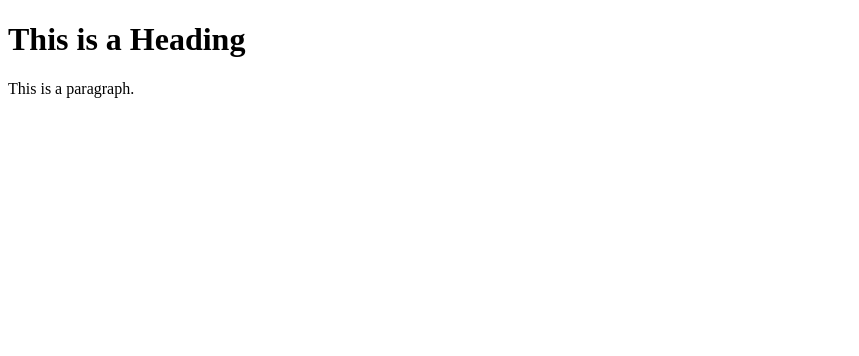
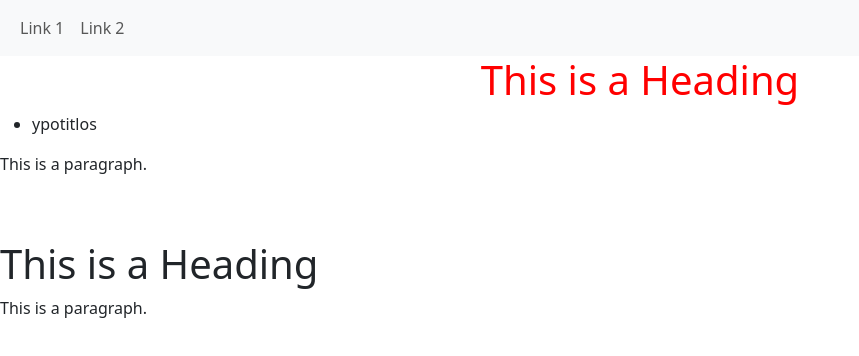
Before and after one commit to Magdakon9/Website, a plain HTML site: page index.html in a window 1280 px wide. Shown: the whole page, without its empty margins (0-859 px from the left). Drawn offline with nearby package versions, Linux system fonts and the light colour scheme.

Commit message:
eftiaja ligo to index.html

```diff
--- a/index.html
+++ b/index.html
@@ -1,10 +1,51 @@
 <!DOCTYPE html>
 <html>
+
 <head>
   <title>Page Title</title>
+
+
+  <meta charset="utf-8">
+  <meta name="viewport" content="width=device-width, initial-scale=1">
+  <link href="https://cdn.jsdelivr.net/npm/bootstrap@5.3.1/dist/css/bootstrap.min.css" rel="stylesheet">
+  <script src="https://cdn.jsdelivr.net/npm/bootstrap@5.3.1/dist/js/bootstrap.bundle.min.js"></script>
+
+
 </head>
+
 <body>
+
+
+
+  <nav class="navbar navbar-expand-sm bg-light">
+    <div class="container-fluid">
+      <ul class="navbar-nav">
+        <li class="nav-item">
+          <a class="nav-link" href="index.html">Link 1</a>
+        </li>
+        <li class="nav-item">
+          <a class="nav-link" href="yposelida.html">Link 2</a>
+        </li>
+      </ul>
+    </div>
+  </nav>
+
+
+  <h1 style="color:red">
+    <center>This is a Heading
+  </h1>
+  </center>
+  <ul>
+    <li>ypotitlos</li>
+  </ul>
+  <p>This is a paragraph.</p>
+
+  <br>
+
+  <img src="" alt="">
+
   <h1>This is a Heading</h1>
   <p>This is a paragraph.</p>
 </body>
+
 </html>
```
Lines whose indentation alone changed are shown as unchanged.
